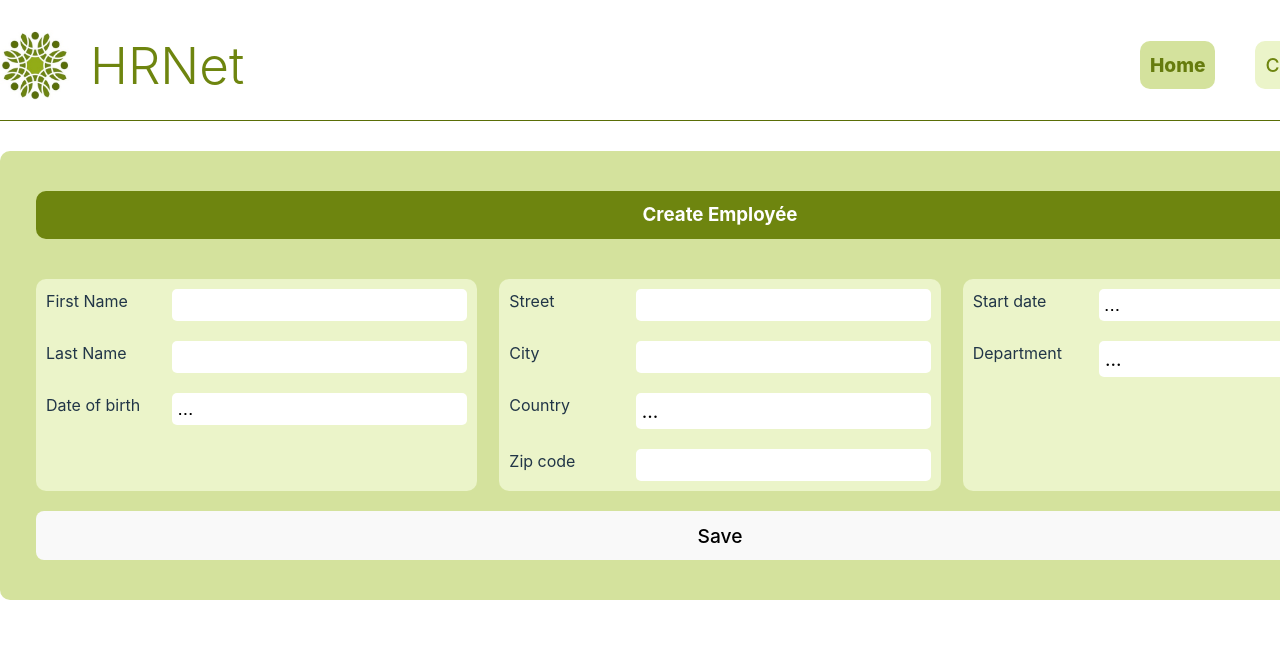
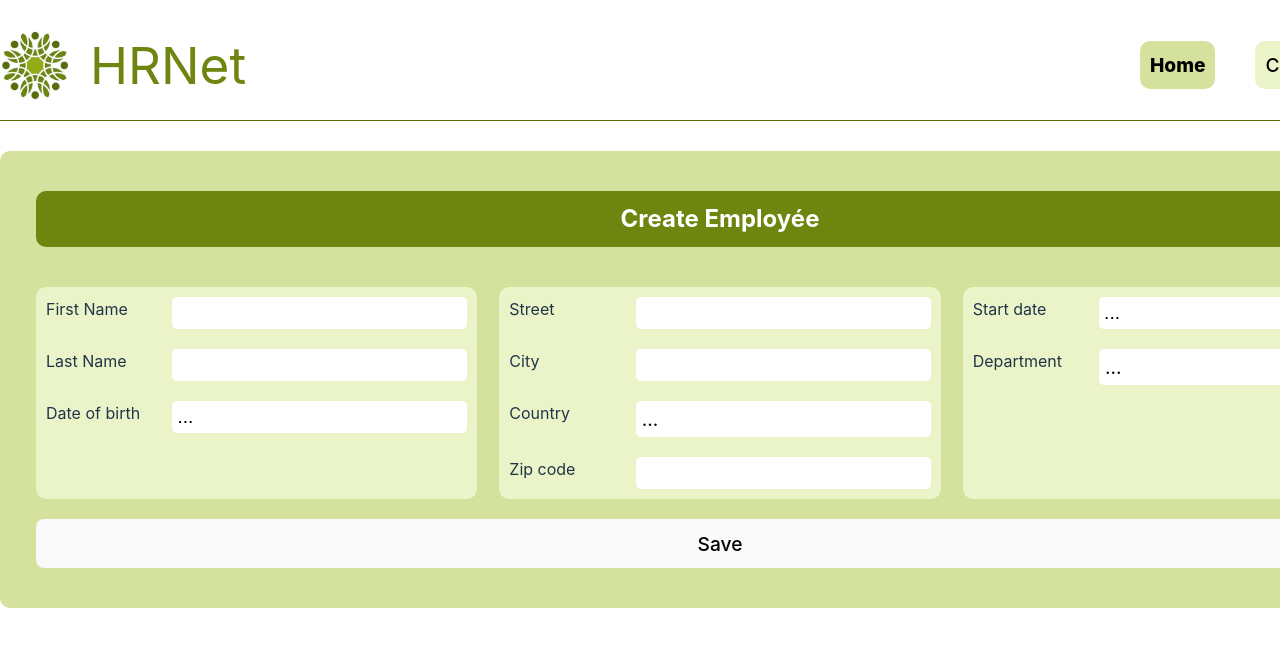
Before and after one commit to zics11/Wealth_Health, a React (Vite) app in the folder HRNet_react/: page /home in a window 1280 px wide. Shown: the top 646 px of the page. Built offline with nearby package versions, Linux system fonts and the light colour scheme.

Commit message:
Optimisation Lighthouse

```diff
--- a/HRNet_react/index.html
+++ b/HRNet_react/index.html
@@ -4,6 +4,10 @@
     <meta charset="UTF-8" />
     <link rel="icon" type="image/svg+xml" href="/logo.jpg" />
     <meta name="viewport" content="width=device-width, initial-scale=1.0" />
+    <meta
+      name="description"
+      content="Application web interne, appelée HRnet, qui gère les dossiers des employés"
+    />
     <title>WH - HRnet</title>
   </head>
   <body>
--- a/HRNet_react/package.json
+++ b/HRNet_react/package.json
@@ -27,7 +27,7 @@
     "eslint-plugin-react": "^7.33.2",
     "eslint-plugin-react-hooks": "^4.6.0",
     "eslint-plugin-react-refresh": "^0.4.5",
-    "my-simple-table": "^1.1.24",
+    "my-simple-table": "^1.1.30",
     "vite": "^5.0.8"
   }
 }
--- a/HRNet_react/src/components/CreateEmploye/CreateEmploye.css
+++ b/HRNet_react/src/components/CreateEmploye/CreateEmploye.css
@@ -9,7 +9,7 @@
   align-items: center;
 }
 
-.CreateEmploye-container h3 {
+.CreateEmploye-container h2 {
   background-color: rgb(110, 133, 15);
   color: white;
   border-radius: 10px;
--- a/HRNet_react/src/components/CreateEmploye/CreateEmploye.jsx
+++ b/HRNet_react/src/components/CreateEmploye/CreateEmploye.jsx
@@ -136,7 +136,7 @@ const CreateEmploye = () => {
 
   return (
     <div className="CreateEmploye-container">
-      <h3>Create Employée</h3>
+      <h2>Create Employée</h2>
       <form onSubmit={(e) => e.preventDefault()}>
         <div className="Imput-container">
           <div className="CreateEmploye-container_imput">
--- a/HRNet_react/src/components/Menu/Menu.css
+++ b/HRNet_react/src/components/Menu/Menu.css
@@ -30,7 +30,7 @@
 
 .logo h1 {
   color: rgb(110, 133, 15);
-  font-weight: 300;
+  font-weight: 400;
 }
 
 .menu {
@@ -39,7 +39,7 @@
 }
 
 .link {
-  color: rgb(110, 133, 15);
+  color: black;
   background-color: rgb(235, 244, 201);
   padding: 10px;
   border-radius: 10px;
@@ -53,5 +53,4 @@
 .active {
   font-weight: 800;
   background-color: rgb(212, 226, 157);
-  color: rgb(102, 124, 14);
 }
--- a/HRNet_react/src/components/Menu/Menu.jsx
+++ b/HRNet_react/src/components/Menu/Menu.jsx
@@ -2,7 +2,6 @@
  * @fileoverview Composant contenant le menu de l'application
  * @module Menu
  */
-
 
 import React from 'react'
 import Logo from '../../assets/logo.jpg'
@@ -23,10 +22,10 @@ const Menu = () => {
       </div>
       {/* Liens de navigation */}
       <div className="menu">
-        <NavLink to="/home" className="link" activeClassName="active">
+        <NavLink to="/home" className="link" activeclassname="active">
           Home
         </NavLink>
-        <NavLink to="/table" className="link" activeClassName="active">
+        <NavLink to="/table" className="link" activeclassname="active">
           Current Employee
         </NavLink>
       </div>
--- a/HRNet_react/src/pages/CurrentEmployees/CurrentEmployees.css
+++ b/HRNet_react/src/pages/CurrentEmployees/CurrentEmployees.css
@@ -9,7 +9,7 @@
   align-items: center;
 }
 
-.CurrentEmployees-container h3 {
+.CurrentEmployees-container h2 {
   background-color: rgb(110, 133, 15);
   color: white;
   border-radius: 10px;
--- a/HRNet_react/src/pages/CurrentEmployees/CurrentEmployees.jsx
+++ b/HRNet_react/src/pages/CurrentEmployees/CurrentEmployees.jsx
@@ -36,7 +36,7 @@ const CurrentEmployees = () => {
       {/* Composant de menu */}
       <Menu />
       <div className="CurrentEmployees-container">
-        <h3>Current Employée</h3>
+        <h2>Current Employée</h2>
         {/* Tableau des employés */}
         <Table
           rowsPerPage={10}
```
Also changed, not shown: HRNet_react/src/components/DatePicker/DatePicker.jsx (+0 -7 lines), 1 other file (tests, documents, lock files or other folders).
